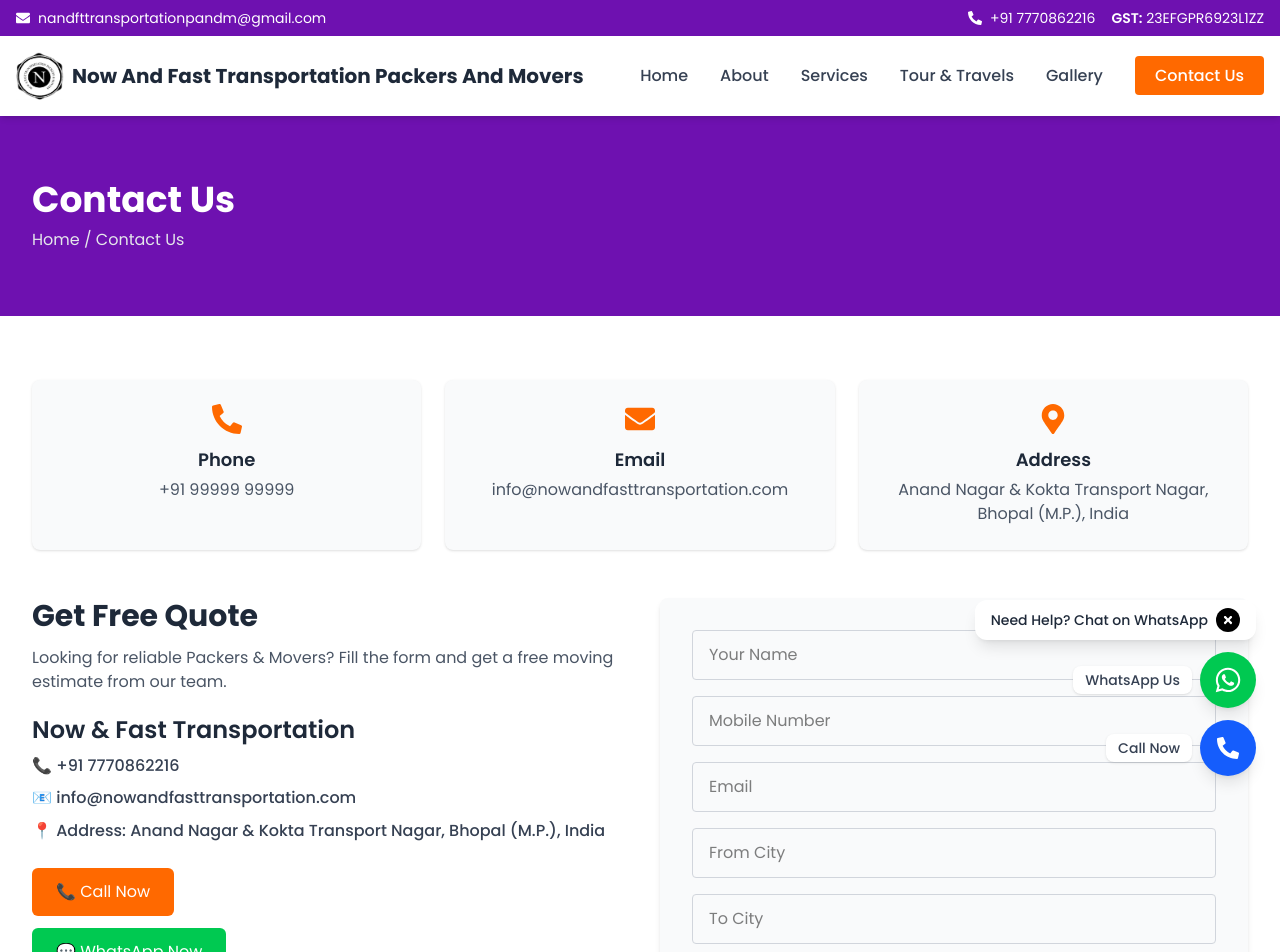
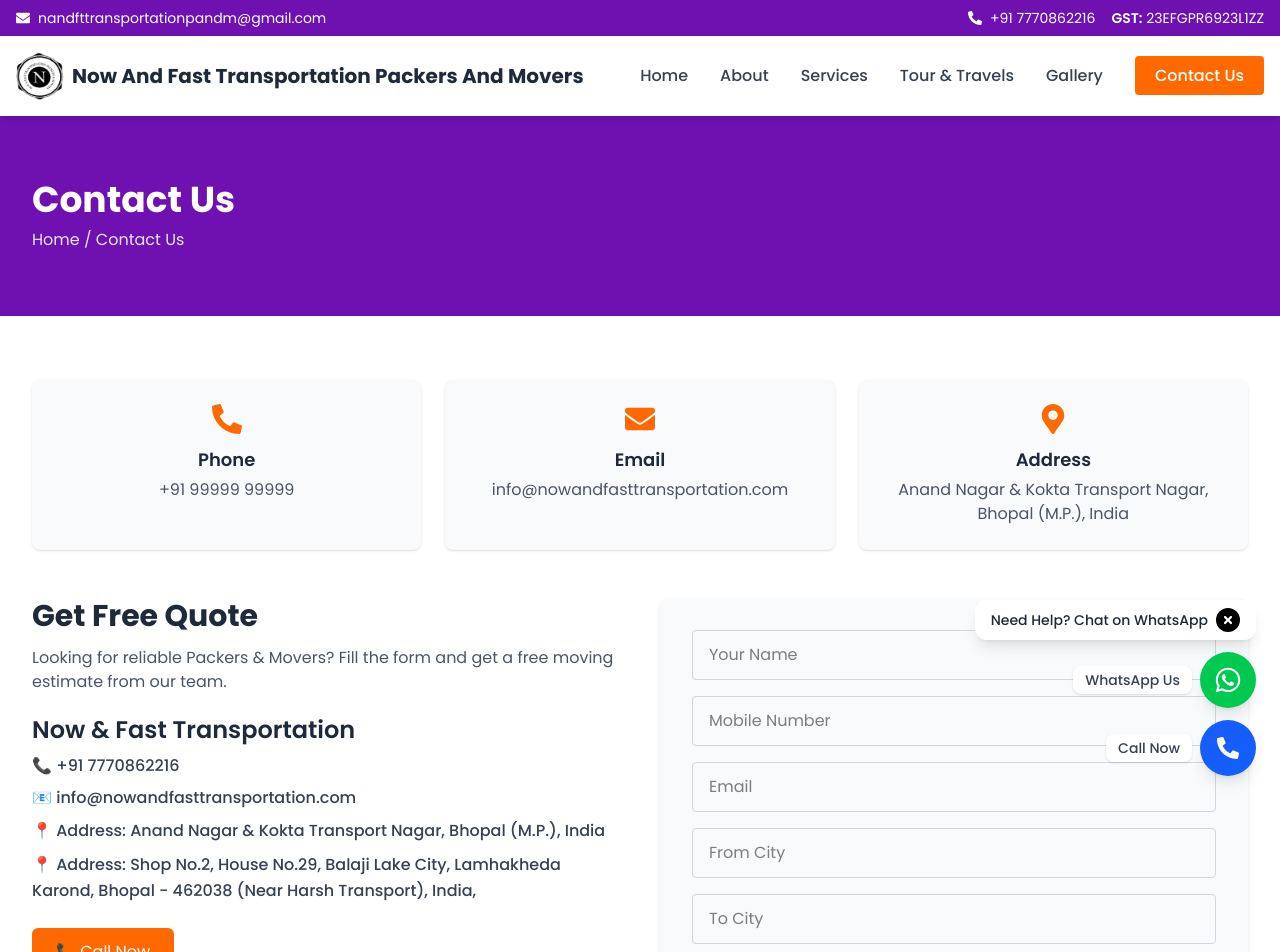
Before and after one commit to Tanveer0123123/packers-movers-project, a React (Vite) app: page /contactus in a window 1280 px wide. Shown: the top 952 px of the page. Built offline with nearby package versions, Linux system fonts and the light colour scheme.

Commit message:
new changes

```diff
--- a/src/components/Hero.jsx
+++ b/src/components/Hero.jsx
@@ -1,6 +1,6 @@
 import { useEffect, useState } from "react";
 import hero1 from "../assets/Hero-img2.jpeg";
-import hero2 from "../assets/Hero-img.png";
+import hero2 from "../assets/hero-img4.png";
 
 const slides = [
   {
--- a/src/pages/Contact.jsx
+++ b/src/pages/Contact.jsx
@@ -121,6 +121,7 @@
               <p className="text-gray-600 mt-1">
                 Anand Nagar & Kokta Transport Nagar, Bhopal (M.P.), India
               </p>
+
             </div>
           </div>
 
@@ -154,6 +155,10 @@
                 <p className=" font-medium leading-relaxed">
                   📍 Address: Anand Nagar & Kokta Transport Nagar, Bhopal (M.P.),
                   India
+                </p>
+                <p className=" font-medium leading-relaxed">
+                  📍 Address:  Shop No.2, House No.29, Balaji Lake City,
+                Lamhakheda Karond, Bhopal - 462038 (Near Harsh Transport), India,
                 </p>
               </div>
 
```
Also changed, not shown: 1 other file (tests, documents, lock files or other folders).
